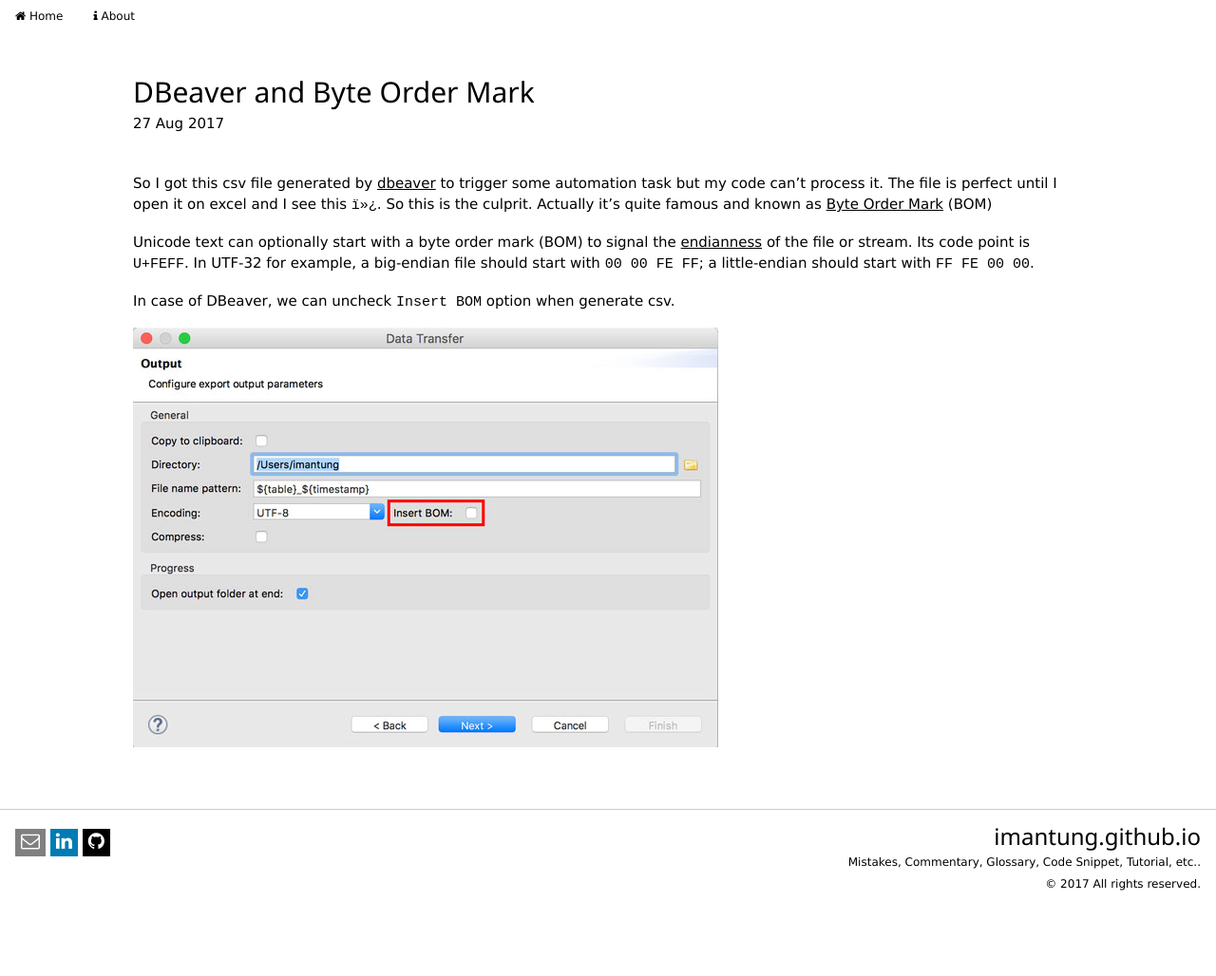
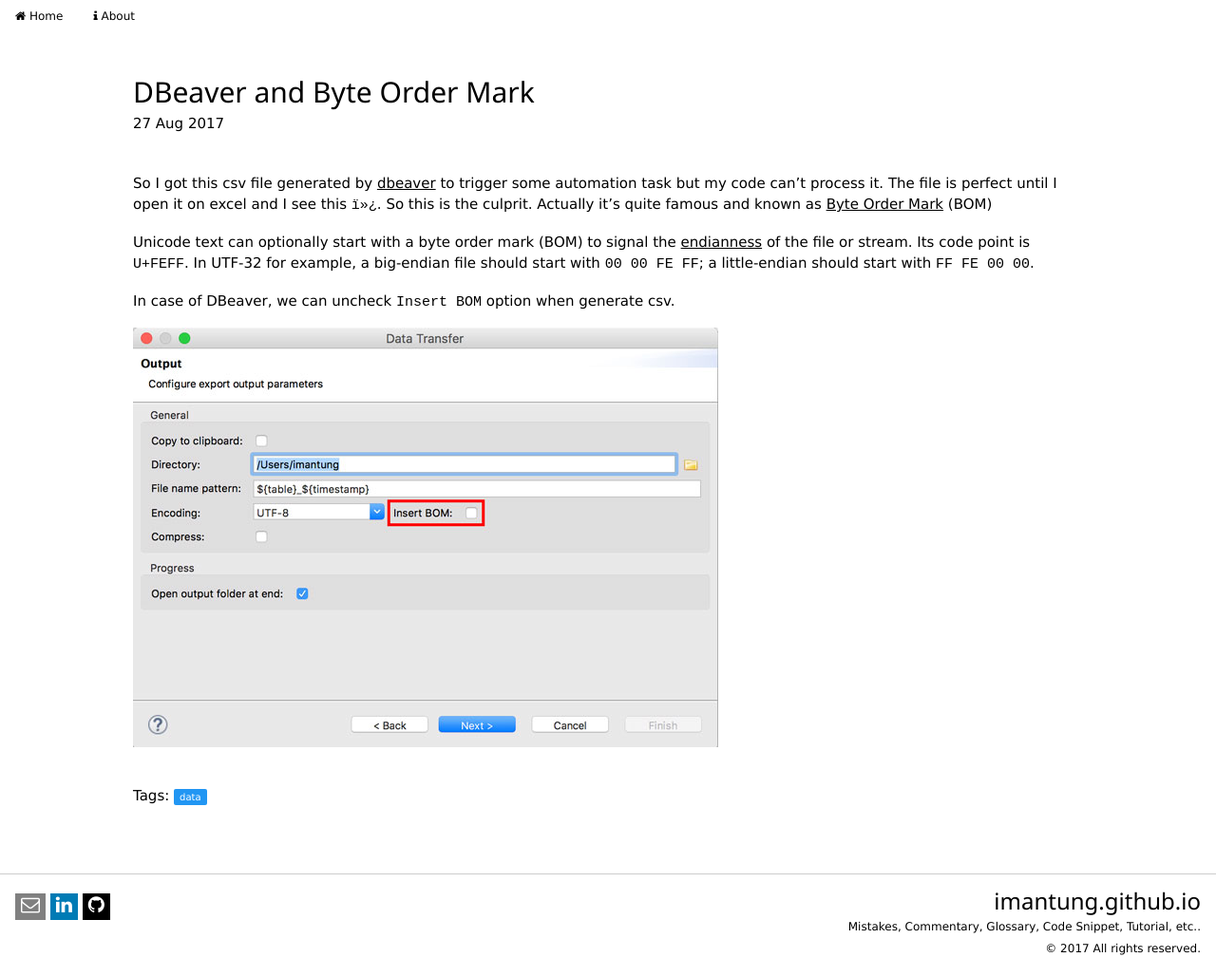
Before and after one commit to imantung/imantung.github.io, a Jekyll site: the page built from _posts/2017-08-27-byte-order-mark.md, in a window 1280 px wide. Shown: the whole page at 95% size. Built offline with Jekyll 4.4.1, drawn with Linux system fonts in a browser that asks for light colours; comment, search, counter and statistics services are not loaded; before the commit the page ends 961 px from its top, so only the background shows below that.

Commit message:
add tags in post page

```diff
--- a/_config.yml
+++ b/_config.yml
@@ -18,7 +18,7 @@
 description: > # this means to ignore newlines until "baseurl:"
   Mistakes, Commentary, Glossary, Code Snippet, Tutorial, etc..
 baseurl: "" # the subpath of your site, e.g. /blog
-url: "http://imantung.github.io" # the base hostname & protocol for your site, e.g. http://example.com
+url: "https://imantung.github.io" # the base hostname & protocol for your site, e.g. http://example.com
 github_username:  imantung
 
 # Build settings
--- a/_layouts/post.html
+++ b/_layouts/post.html
@@ -12,6 +12,16 @@
     {{ content }}
   </div>
 
+  <div class="post-tags">
+    Tags:
+    {% for tag in page.tags %}
+      <span class="w3-tag w3-blue w3-tiny w3-round-small" style="padding: 1px 6px;">{{tag}}</span>
+    {% endfor %}
+  </div>
+
+  <div class="post-comments">
+
+  </div>
   {% include disqus.html %}
 
 </article>
--- a/public/css/imant.css
+++ b/public/css/imant.css
@@ -59,6 +59,11 @@
   margin-bottom: 0;
 }
 
+.post-tags{
+    margin-top: 40px;
+    margin-bottom: 20px;
+}
+
 /** code highlight ****/
 
 pre.highlight{
```
